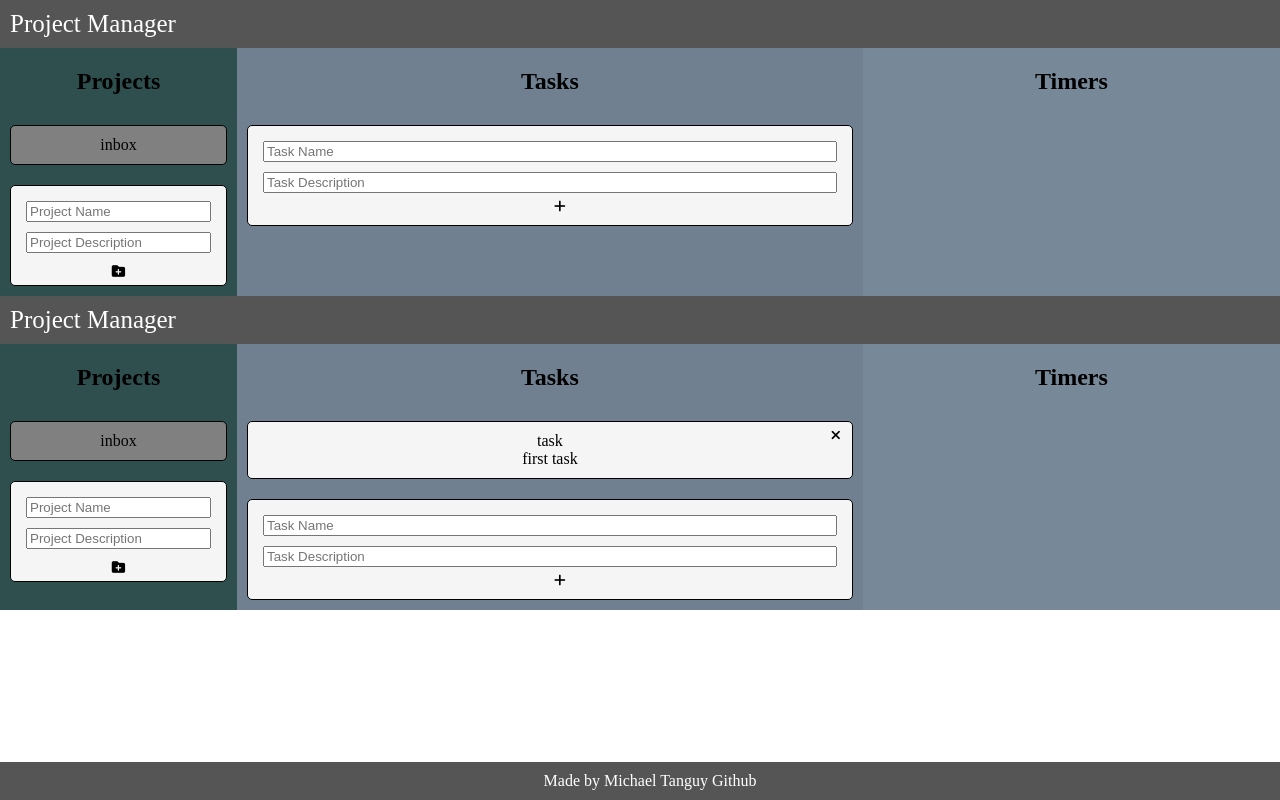
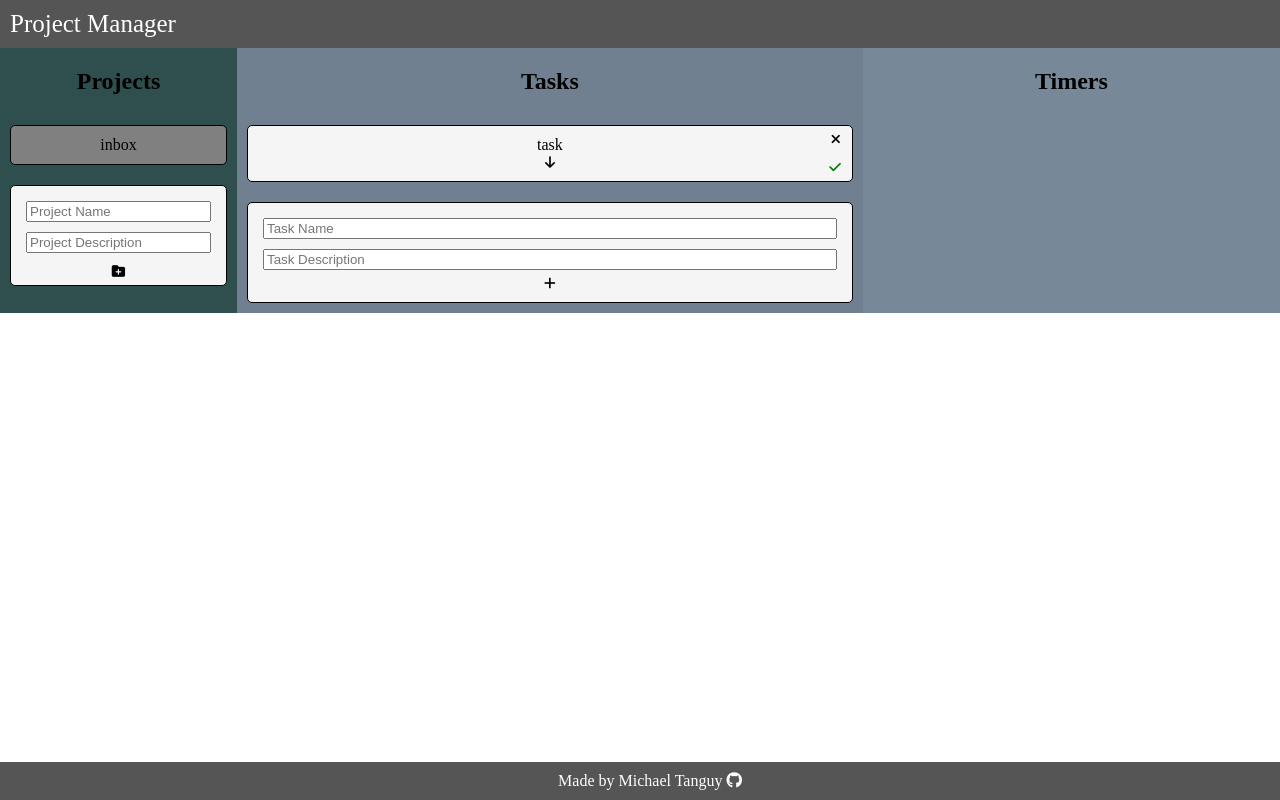
Before and after one commit to MiKhai37/todo-list, a website built with webpack: page dist/index.html in a window 1280 px wide. Both pictures are taken after a click on the button 835 px from the left and 139 px from the top of the page. Built offline with nearby package versions, Linux system fonts and the light colour scheme.

Commit message:
Add arrow to expend task, add validation button

```diff
--- a/src/index.js
+++ b/src/index.js
@@ -114,6 +114,19 @@ function renderTasks(projects, currentProject) {
     taskDiv.classList.add('task');
     taskDiv.textContent = `${task.title}`;
 
+    const expendBtn = document.createElement('button');
+    expendBtn.classList.add('expendBtn');
+    expendBtn.innerHTML = '<i class="fas fa-arrow-down"></i>';
+
+    const valBtn = document.createElement('button');
+    valBtn.classList.add('valBtn');
+    valBtn.innerHTML = '<i class="fas fa-check"></i>';
+    valBtn.addEventListener('click', () => {
+      valBtn.classList.toggle('valid');
+      task.isDone = !task.isDone;
+      storage.storeData(projects);
+    })
+
     // The delete button
     const delButton = document.createElement('button');
     delButton.classList.add('delBtn');
@@ -125,15 +138,21 @@ function renderTasks(projects, currentProject) {
     });
 
     // Event listener to switch between normal and detailed task
-    taskDiv.addEventListener('click', () => {
+    expendBtn.addEventListener('click', () => {
       taskDiv.classList.toggle('open');
       if (taskDiv.classList.contains('open')) {
-        taskDiv.innerHTML = `${task.title}<br>${task.description}`;
+        taskDiv.innerHTML = `${task.title}<br>${task.description}<br>${task.deadline}`;
+        expendBtn.innerHTML = '<i class="fas fa-arrow-up"></i>';
       } else {
         taskDiv.innerHTML = `${task.title}`;
+        expendBtn.innerHTML = '<i class="fas fa-arrow-down"></i>';
       };
+      taskDiv.appendChild(valBtn);
+      taskDiv.appendChild(expendBtn);
       taskDiv.appendChild(delButton);
     });
+    taskDiv.appendChild(valBtn);
+    taskDiv.appendChild(expendBtn);
     taskDiv.appendChild(delButton);
     tasksDiv.appendChild(taskDiv);
   })
@@ -160,7 +179,7 @@ function renderTasks(projects, currentProject) {
     const title = titleInput.value;
     const desc = descInput.value;
     if (!title || !desc) return;
-    currentProject.addTask(new Task(title, desc, currentProject, 'normal'));
+    currentProject.addTask(new Task(title, desc, currentProject));
     storage.storeData(projects);
     refresh(projects, currentProject);
   });
@@ -200,7 +219,7 @@ function renderInit(projects, currentProject) {
 
     const footer = document.createElement('footer');
     footer.classList.add('bottom-nav');
-    footer.innerHTML = 'Made by Michael Tanguy <a href="https://github.com/MiKhai37" target="_blank">Github</a>';
+    footer.innerHTML = 'Made by Michael Tanguy <a href="https://github.com/MiKhai37" target="_blank"><i class="fab fa-github"></i></a>';
 
     flexContainer.appendChild(renderProjects(projects, currentProject));
     flexContainer.appendChild(renderTasks(projects, currentProject));
@@ -210,7 +229,6 @@ function renderInit(projects, currentProject) {
     mainDiv.appendChild(flexContainer);
     mainDiv.appendChild(footer);
 
-    //element.appendChild(renderOverlayProject())
     return mainDiv;
   }
 
--- a/src/modules/Task.js
+++ b/src/modules/Task.js
@@ -1,9 +1,10 @@
 export default class Task {
-    constructor(title, description = 'No description', project = 'No project', dueDate='No date', priority = 'Normal') {
+    constructor(title, description = 'No description', project = 'No project', deadline='No deadline', isDone = false, priority = 'Normal') {
         this.title = title;
         this.description = description;
         this.project = project;
-        this.dueDate = dueDate;
+        this.deadline = deadline;
+        this.isDone = isDone;
         this.priority = priority;
     }
 };
--- a/src/style.css
+++ b/src/style.css
@@ -69,6 +69,36 @@ a {
     border: 1px solid black;
 }
 
+.expendBtn {
+    margin: auto;
+    background-color: whitesmoke;
+    transition: 0.3s;
+    border: 0;
+}
+
+.expendBtn:hover {
+    transform-origin: center;
+    transform: scale(1.2);
+}
+
+.valBtn {
+    position: absolute;
+    right: 5px;
+    bottom: 5px;
+    background-color: whitesmoke;
+    transition: 0.3s;
+    border: 0;
+}
+
+.valBtn:hover {
+    transform-origin: center;
+    transform: scale(1.2);
+}
+
+.valid {
+    color: green;
+}
+
 .delBtn {
     position: absolute;
     right: 5px;
@@ -89,8 +119,6 @@ a {
 
 .addTaskBtn {
     margin:auto;
-    position: relative;
-    left: 10px;
     background-color: whitesmoke;
     transition: 0.3s;
     border: 0;
```
